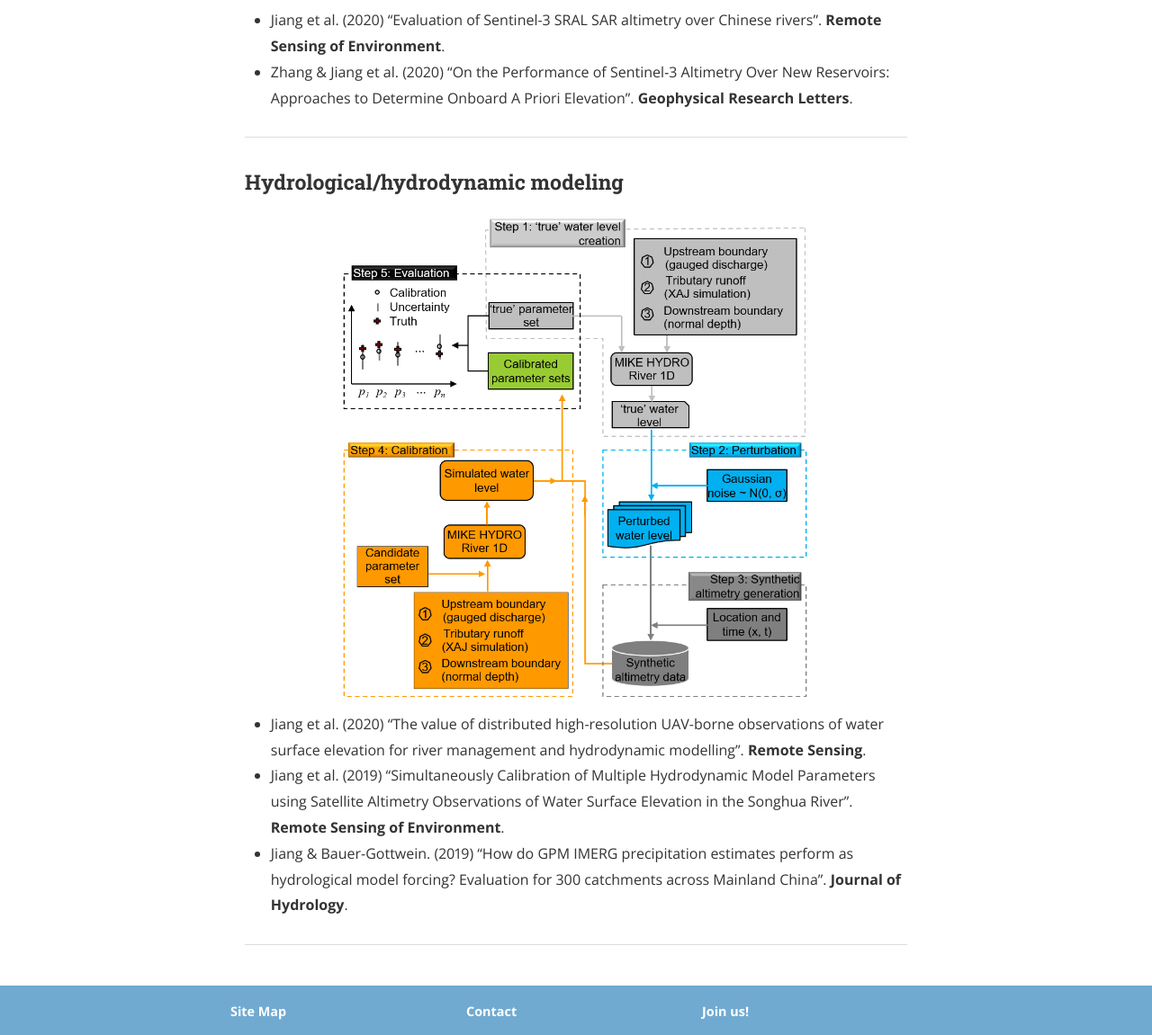
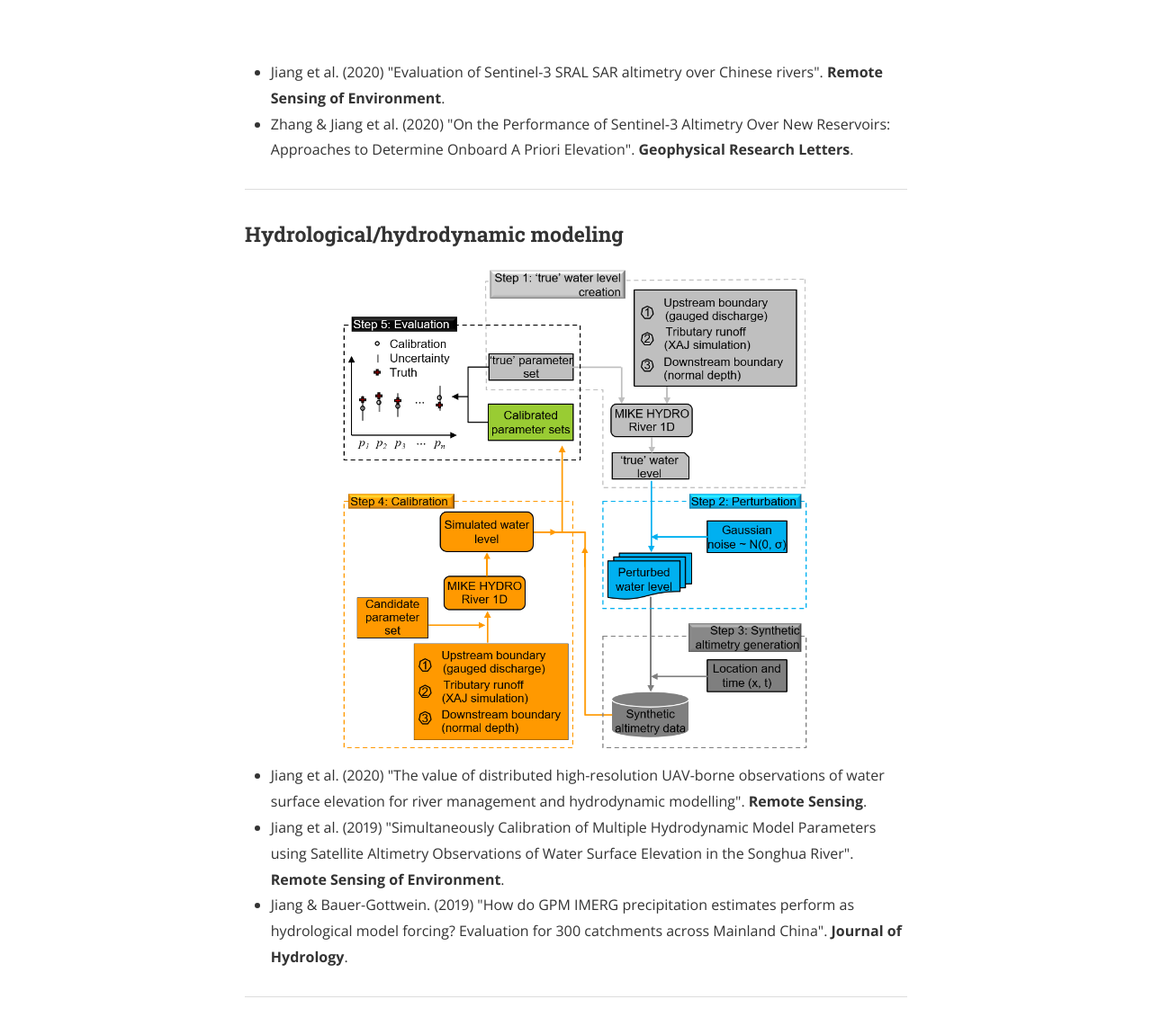
Before and after one commit to 12530/rshydro, a Jekyll site: the page built from research.md, in a window 1280 px wide and 1400 px high, scrolled down 1720 px, cut to the strip 249-1400 px from the top of the window. Shown: the whole strip at 90% size. Built offline with Jekyll 4.4.1, drawn with Linux system fonts in a browser that asks for light colours; nearby versions of some CDN libraries; some of the changed text lies outside the part shown.

```diff
--- a/research.md
+++ b/research.md
@@ -71,8 +72,8 @@ main_nav: true
   </div>
 </div>
 <ul>
-  <li>Jiang et al. (2020) “Evaluation of Sentinel-3 SRAL SAR altimetry over Chinese rivers”. <b>Remote Sensing of Environment</b>.</li>
-  <li>Zhang & Jiang et al. (2020) “On the Performance of Sentinel‐3 Altimetry Over New Reservoirs: Approaches to Determine Onboard A Priori Elevation”. <b>Geophysical Research Letters</b>. </li>
+  <li>Jiang et al. (2020) "Evaluation of Sentinel-3 SRAL SAR altimetry over Chinese rivers". <b>Remote Sensing of Environment</b>.</li>
+  <li>Zhang & Jiang et al. (2020) "On the Performance of Sentinel‐3 Altimetry Over New Reservoirs: Approaches to Determine Onboard A Priori Elevation". <b>Geophysical Research Letters</b>. </li>
 </ul>
 
 
@@ -81,9 +82,9 @@ main_nav: true
   <img src="/assets/Flowchart.png" alt="Flowchart" style="width:519px;height:535px;">
 
 <ul>
-  <li>Jiang et al. (2020) “The value of distributed high-resolution UAV-borne observations of water surface elevation for river management and hydrodynamic modelling”. <b>Remote Sensing</b>. </li>
-  <li>Jiang et al. (2019) “Simultaneously Calibration of Multiple Hydrodynamic Model Parameters using Satellite Altimetry Observations of Water Surface Elevation in the Songhua River”. <b>Remote Sensing of Environment</b>. </li>
-  <li>Jiang & Bauer-Gottwein. (2019) “How do GPM IMERG precipitation estimates perform as hydrological model forcing? Evaluation for 300 catchments across Mainland China”. <b>Journal of Hydrology</b>.</li>
+  <li>Jiang et al. (2020) "The value of distributed high-resolution UAV-borne observations of water surface elevation for river management and hydrodynamic modelling". <b>Remote Sensing</b>. </li>
+  <li>Jiang et al. (2019) "Simultaneously Calibration of Multiple Hydrodynamic Model Parameters using Satellite Altimetry Observations of Water Surface Elevation in the Songhua River". <b>Remote Sensing of Environment</b>. </li>
+  <li>Jiang & Bauer-Gottwein. (2019) "How do GPM IMERG precipitation estimates perform as hydrological model forcing? Evaluation for 300 catchments across Mainland China". <b>Journal of Hydrology</b>.</li>
 </ul>
 
 
```
Also changed, not shown: other parts of research.md (+3 -2 lines).
